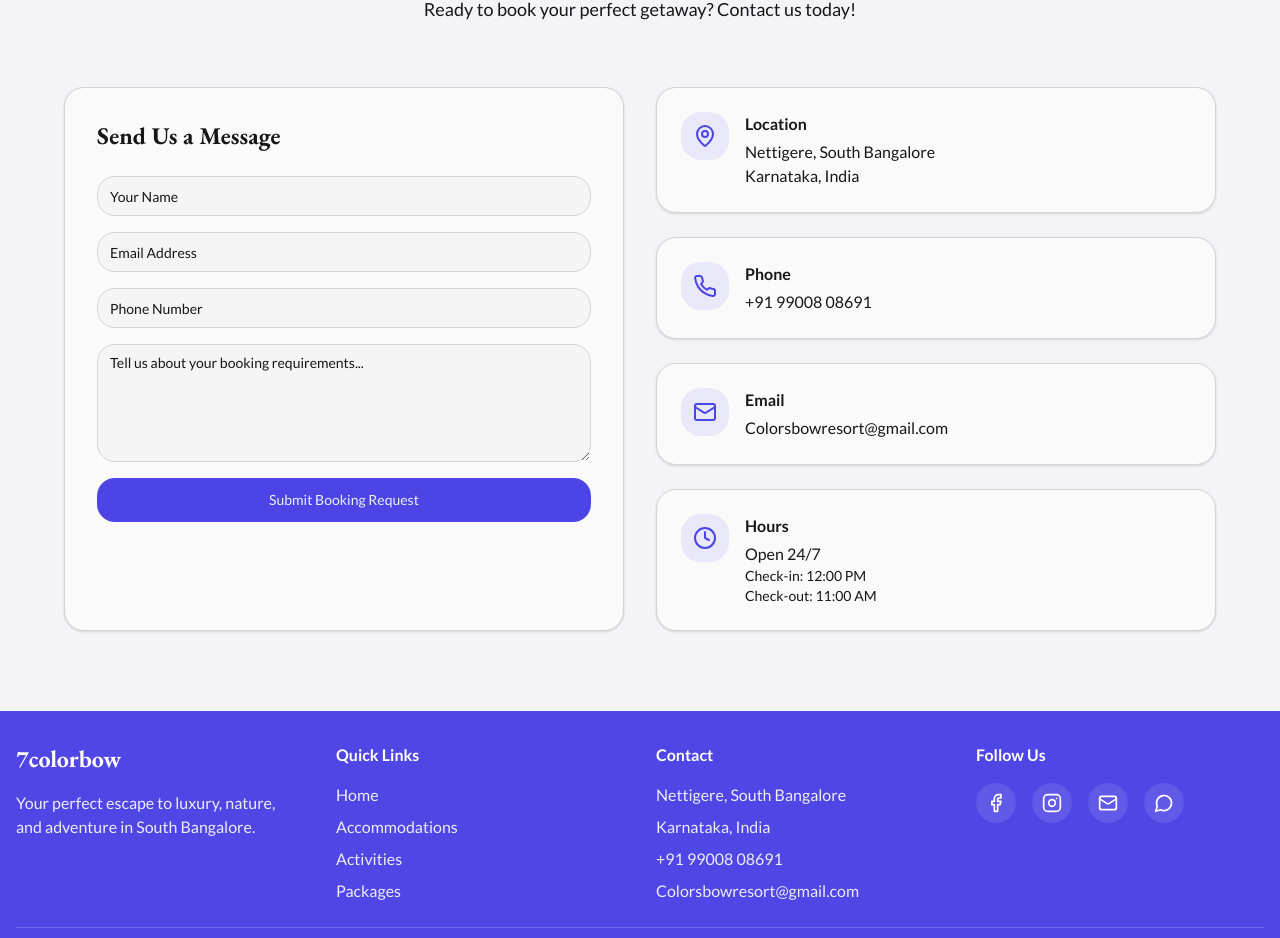
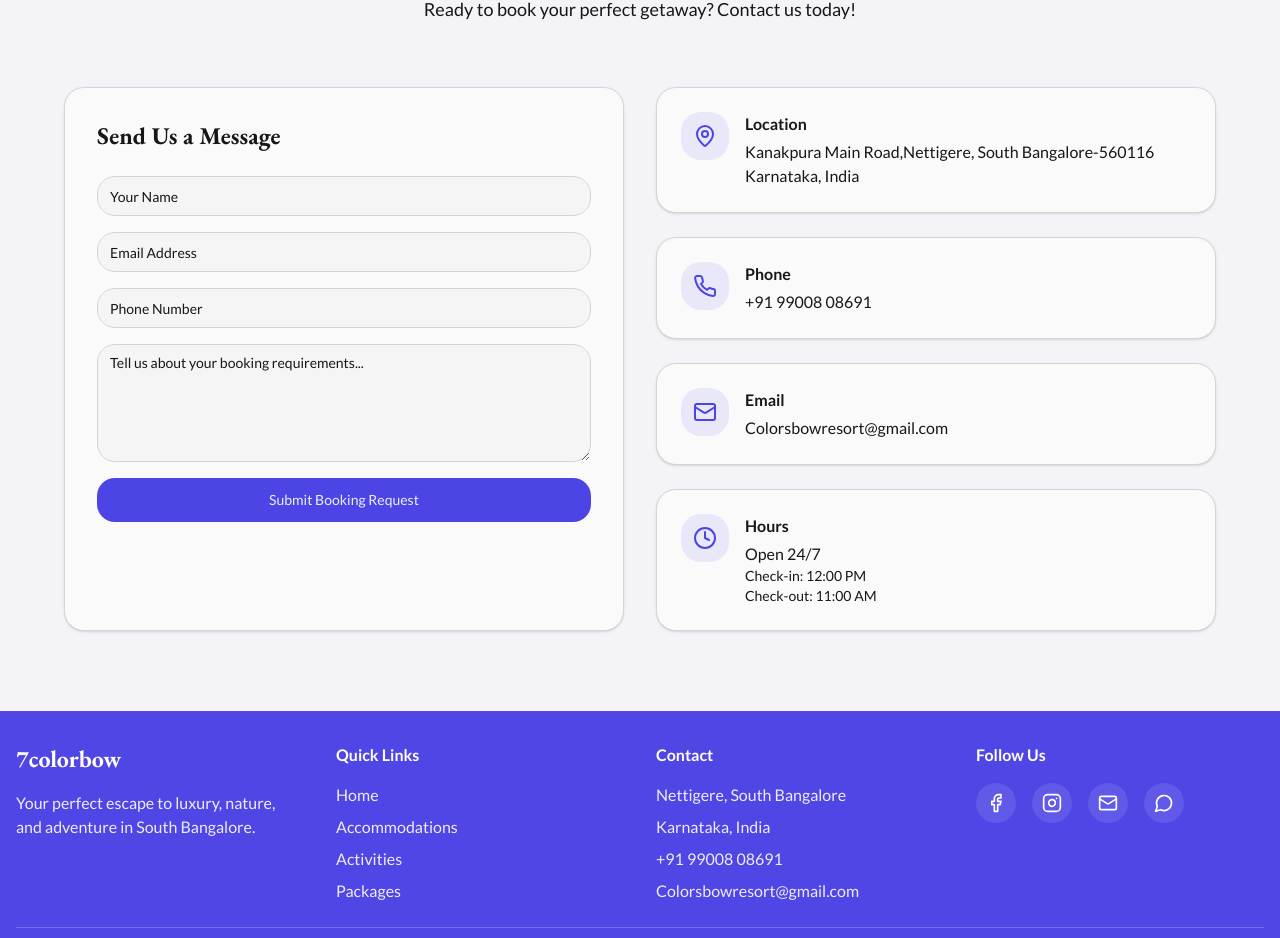
Before and after one commit to BMMrvce/rainbow-retreat-redesign-03226c6c, a React (Vite) app: page / in a window 1280 px wide. Shown: the part 4471-5409 px from the top of the page. Built offline with nearby package versions, Linux system fonts and the light colour scheme; no server answers; the database is empty; the HTML template or start-up script is replaced by a standard one.

Commit message:
supabase resolve

```diff
--- a/src/components/Contact.tsx
+++ b/src/components/Contact.tsx
@@ -121,7 +121,7 @@ export const Contact = () => {
                 <div>
                   <h4 className="font-semibold text-card-foreground mb-1">Location</h4>
                   <p className="text-muted-foreground">
-                    Nettigere, South Bangalore
+                    Kanakpura Main Road,Nettigere, South Bangalore-560116
                     <br />
                     Karnataka, India
                   </p>
```
